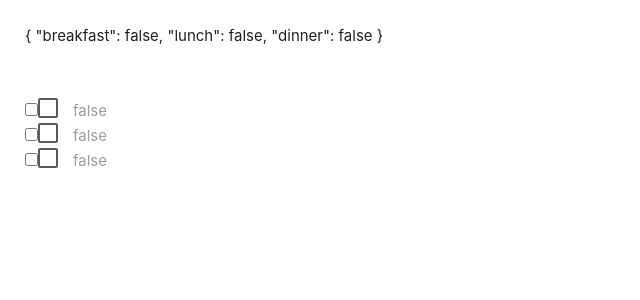
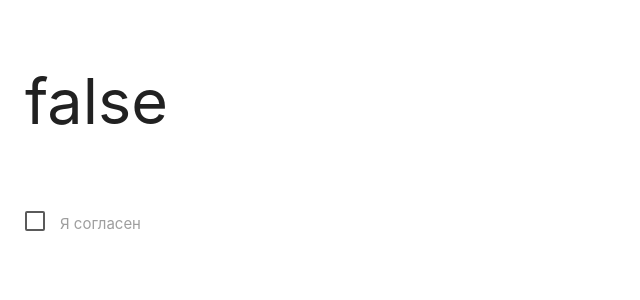
Before and after one commit to Spectr67/custom-elements, a Vue app: page / in a window 1280 px wide. Shown: the top 300 px of the page, without its empty margins (0-640 px from the left). Built offline with nearby package versions, Linux system fonts and the light colour scheme.

Commit message:
Refactored: MCheckBox

```diff
--- a/src/TestContainerB.vue
+++ b/src/TestContainerB.vue
@@ -1,8 +1,9 @@
 <script>
+import MCheckBox from './components/MCheckBox.vue'
 import MCheckBoxes from './components/MCheckBoxes.vue'
 
 export default {
-  components: { MCheckBoxes },
+  components: { MCheckBoxes, MCheckBox },
 
   data() {
     return {
@@ -11,6 +12,7 @@ export default {
         lunch: false,
         dinner: false,
       },
+      isConfirmed: false,
     }
   },
 }
@@ -19,10 +21,15 @@ export default {
 <template>
   <section>
     <article>
-      {{ foodMeals }}
+      <h1>
+        {{ isConfirmed }}
+      </h1>
     </article>
     <article>
-      <MCheckBoxes v-model="foodMeals" />
+      <MCheckBox v-model="isConfirmed" caption="Я согласен" />
+    </article>
+    <article>
+      <!-- <MCheckBoxes v-model="foodMeals" /> -->
     </article>
   </section>
 </template>
--- a/src/components/MAccordion.vue
+++ b/src/components/MAccordion.vue
@@ -39,7 +39,7 @@ export default {
   </ul>
 </template>
 
-<style>
+<style scoped>
 [type='checkbox'] {
   position: static !important;
   opacity: 1 !important;
--- a/src/components/MCheckBox.vue
+++ b/src/components/MCheckBox.vue
@@ -1,7 +1,8 @@
 <script>
 export default {
-  props: ['name', 'value', 'selected'],
-  emits: ['update:selected'],
+  props: ['modelValue', 'caption'],
+
+  emits: ['update:model-value'],
 }
 </script>
 
@@ -11,12 +12,11 @@ export default {
       <input
         type="checkbox"
         class="filled-in"
-        :name="name"
-        :value="value"
-        :checked="selected"
-        @change="$emit('update:selected', !selected)"
+        :value="caption"
+        :checked="modelValue"
+        @change="$emit('update:model-value', $event.target.checked)"
       />
-      <span>{{ value }}</span>
+      <span>{{ caption }}</span>
     </label>
   </div>
 </template>
```
